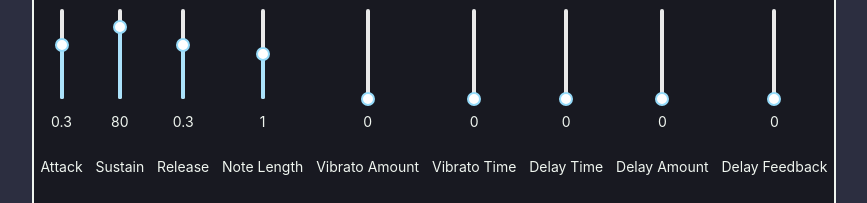
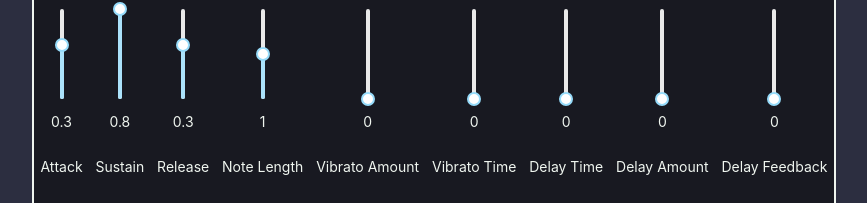
Before and after one commit to Marzdor/CSE-4050, a React (Create React App) app: page /SYNTH in a window 1280 px wide. Shown: the part 285-488 px from the top of the page, without its empty margins (206-1073 px from the left). Built offline with nearby package versions, Linux system fonts and the light colour scheme.

Commit message:
fixed bug with sustain slider

```diff
--- a/src/components/Synth/controls/Sustain.js
+++ b/src/components/Synth/controls/Sustain.js
@@ -3,7 +3,6 @@ import { useDispatch, useSelector } from "react-redux";
 import BasicSlider from "../../BasicSlider";
 import React from "react";
 import { changeSustainLevel } from "../../../redux/actions/synth";
-import { decimalToPercent } from "../../../helperFunctions/mathHelper";
 
 const Sustain = () => {
   const dispatch = useDispatch();
@@ -13,7 +12,9 @@ const Sustain = () => {
 
   return (
     <BasicSlider
-      value={decimalToPercent(sustainLevel)}
+      value={sustainLevel}
+      range={{ min: 0, max: 0.5 }}
+      step={0.02}
       label="Sustain"
       onChange={(value) => dispatch(changeSustainLevel(value))}
     />
```
